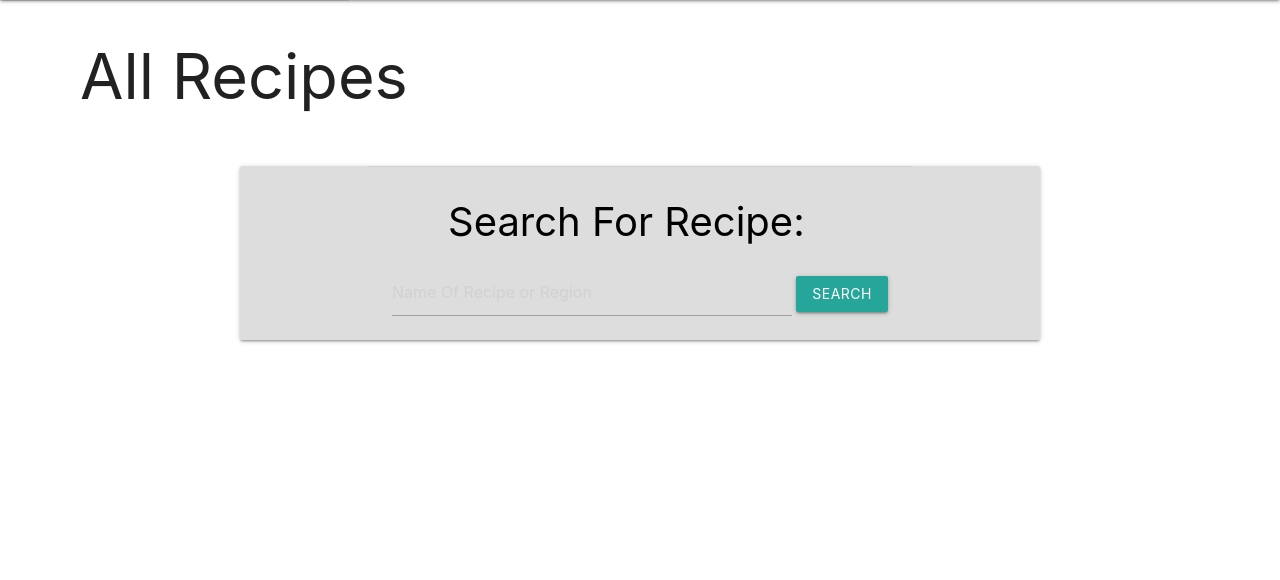
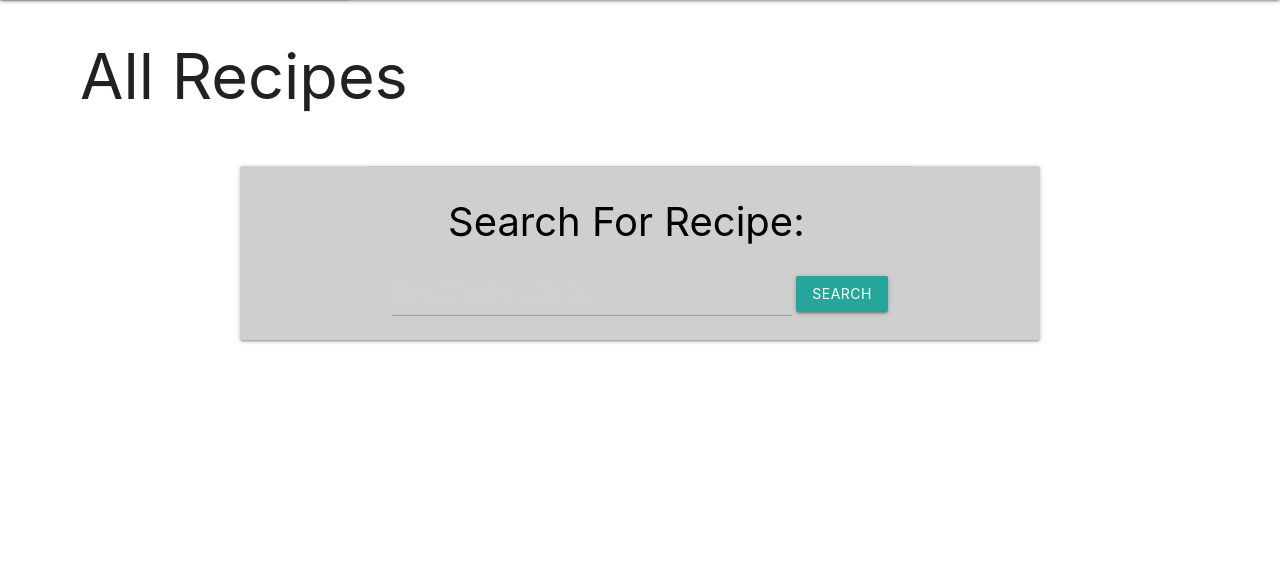
Before and after one commit to Oakevinlee/the-imposters, a Django app: page /recipe/ in a window 1280 px wide. Shown: the part 64-644 px from the top of the page. Run offline with Django 4.2, Linux system fonts and the light colour scheme; data that the repository does not hold is empty.

Commit message:
small styling change

```diff
--- a/main_app/static/css/style.css
+++ b/main_app/static/css/style.css
@@ -60,7 +60,7 @@ h5.search {
 }
 
 .card {
-    background-color: #dedddd;
+    background-color: #cfcfcf;
     color: black;
 }
 
```
